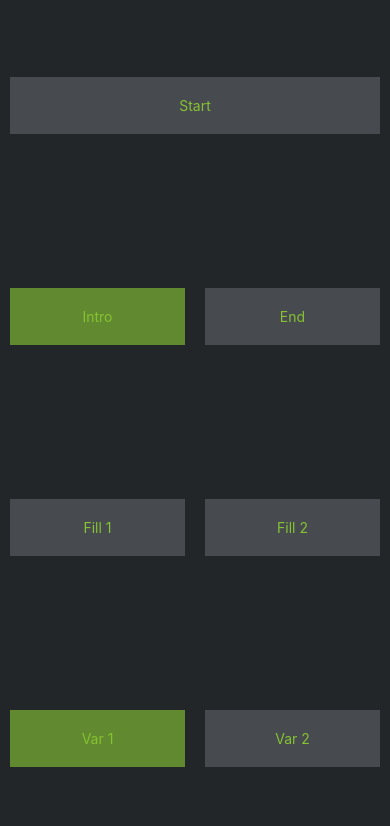
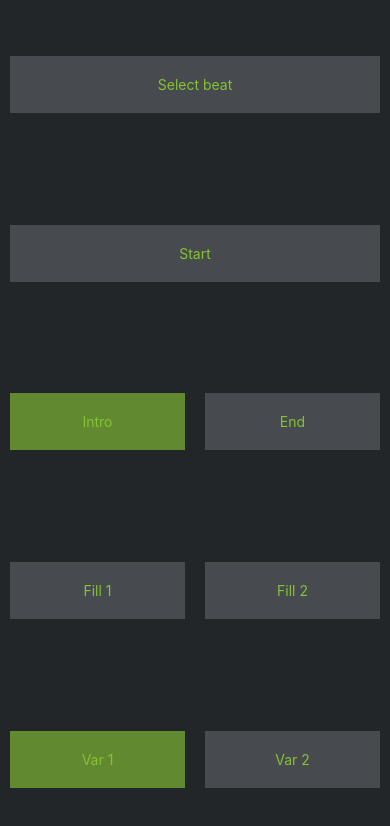
Before and after one commit to davidkleiven/PocketDrummer, a React Native app: screen / in a window 390 px wide. Shown: the top 826 px of the page. Built offline with nearby package versions, Linux system fonts and the light colour scheme.

Commit message:
ENH: Add file selector

```diff
--- a/App.js
+++ b/App.js
@@ -2,9 +2,31 @@ import React, { useState } from 'react';
 import { Text, View, Button, StyleSheet } from 'react-native';
 import SwitchButton from './components/switchButton';
 import {HIGHLIGHT_COLOR, DEFAULT_BUTTON_COLOR} from './constants';
+import DocumentPicker from 'react-native-document-picker';
 
 function switchBtnColor(indicator) {
   return indicator ? HIGHLIGHT_COLOR : DEFAULT_BUTTON_COLOR
+}
+
+async function selectRythmFile(stateSetter) {
+  try {
+    const res = await DocumentPicker.pick({
+      type: [DocumentPicker.types.zip],
+    });
+    stateSetter(res)
+    console.log(
+      res.uri,
+      res.type, // mime type
+      res.name,
+      res.size
+    );
+  } catch (err) {
+    if (DocumentPicker.isCancel(err)) {
+      // User cancelled the picker, exit any dialogs or menus and move on
+    } else {
+      throw err;
+    }
+  }
 }
 
 const PocketDrummerApp = () => {
@@ -18,6 +40,11 @@ const PocketDrummerApp = () => {
 
   return (
     <View style={{...styles.container}}>
+      <View style={{...styles.rowContainer}}>
+        <View style={{...styles.buttonContainer}}>
+          <SwitchButton title="Select beat" onPress={() => selectRythmFile(setRythmFile)}/>
+        </View>
+      </View>
 
 <View style={{...styles.rowContainer}}>
         <View style={{...styles.buttonContainer}}>
--- a/package.json
+++ b/package.json
@@ -11,7 +11,8 @@
   },
   "dependencies": {
     "react": "16.13.1",
-    "react-native": "0.63.2"
+    "react-native": "0.63.2",
+    "react-native-document-picker": "^3.5.4"
   },
   "devDependencies": {
     "@babel/core": "7.11.1",
```
Also changed, not shown: 1 other file (tests, documents, lock files or other folders).
